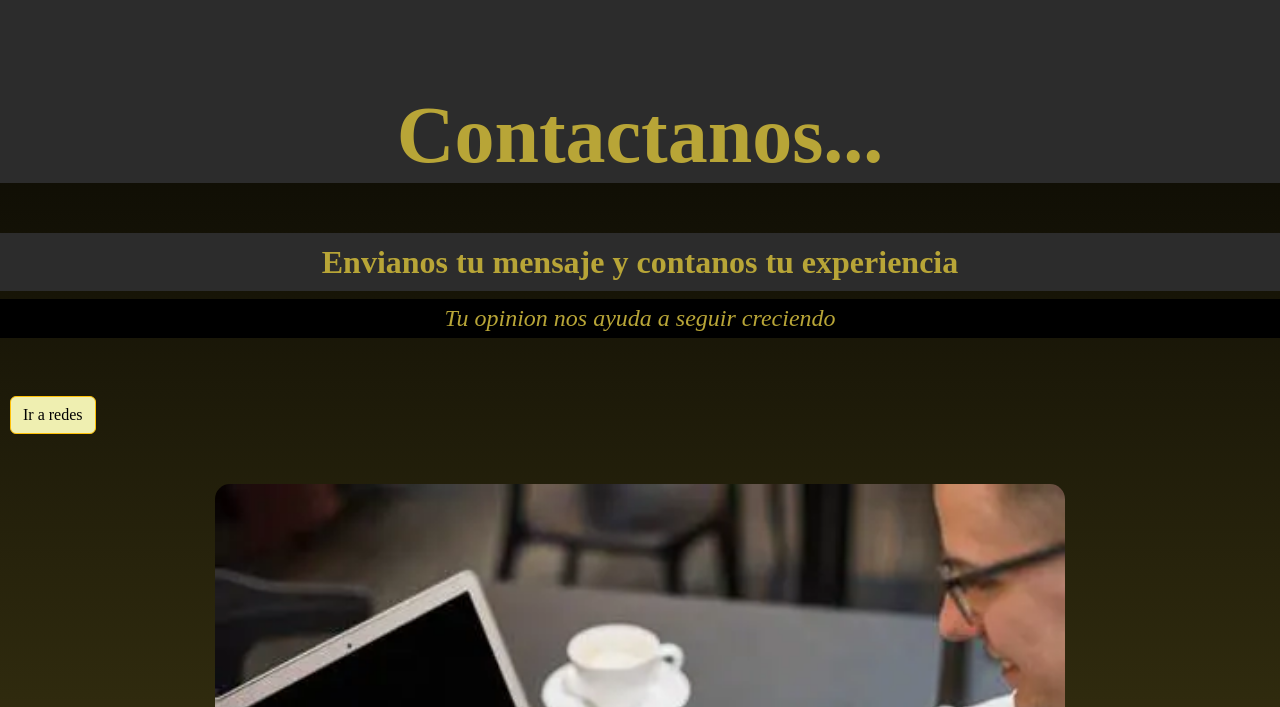
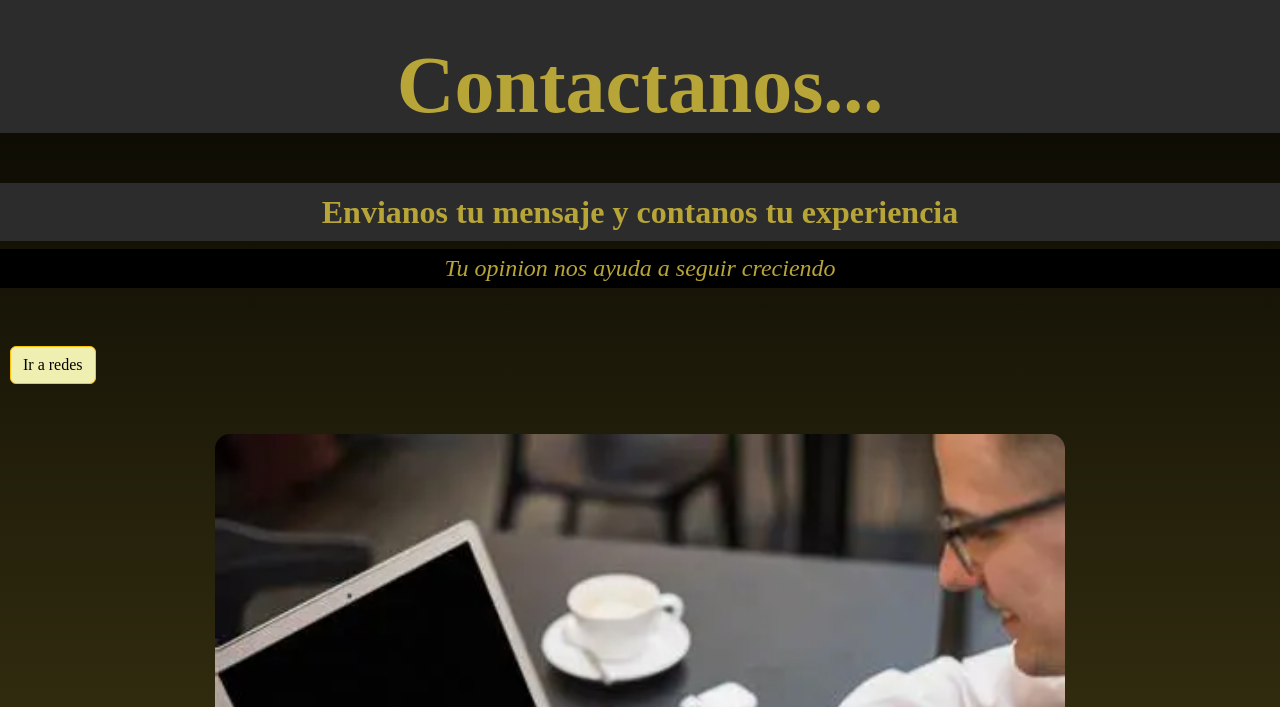
Before and after one commit to Nicolas-Lemus/Proyecto-de-prueba-final, a website: page peges/contacto.html in a window 1280 px wide. Shown: the part 93-800 px from the top of the page. Drawn offline with nearby package versions, Linux system fonts and the light colour scheme; a web font is replaced by a local one.

Commit message:
arreglo padding contactanos

```diff
--- a/scss/_contacto.scss
+++ b/scss/_contacto.scss
@@ -79,7 +79,7 @@
     }
 
     h1{
-    padding-top:$medida-xl + $medida-md;
+    padding-top:$medida-xl;
     font-size:2.3rem;
     @include dispay-justify-center;
     margin-bottom:$medida-md;
```
Also changed, not shown: css/style.css, 1 other file.
